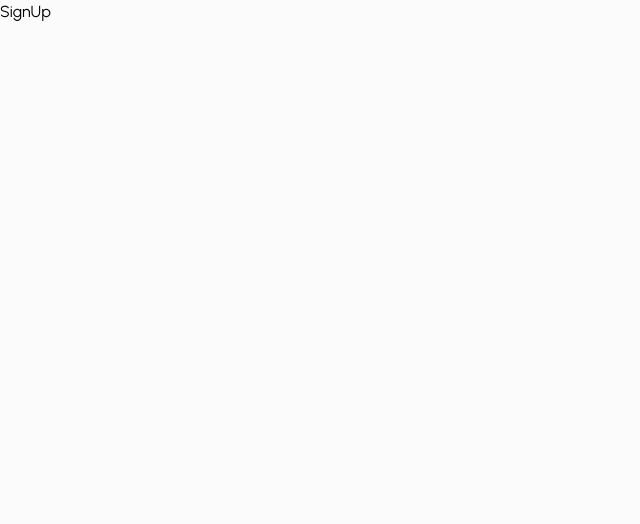
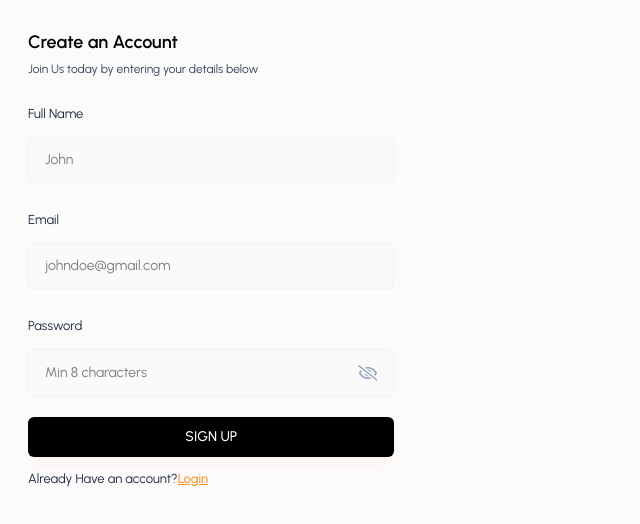
Before and after one commit to 10974-spec/interview, a React (Vite) app in the folder frontend/: page /signUp in a window 1280 px wide. Shown: the top 524 px of the page, without its empty margins (0-640 px from the left). Built offline with nearby package versions, Linux system fonts and the light colour scheme.

Commit message:
signup page

```diff
--- a/frontend/src/pages/Auth/Login.jsx
+++ b/frontend/src/pages/Auth/Login.jsx
@@ -24,7 +24,7 @@ const Login = ({setCurrentPage}) => {
       onChange={({target}) => setEmail(target.value)}
       label="Email Address"
       placeholder="example@example.com"
-      type="email"
+      type="text"
      />
      <Input
      value={password}
--- a/frontend/src/pages/Auth/SignUp.jsx
+++ b/frontend/src/pages/Auth/SignUp.jsx
@@ -1,9 +1,63 @@
-import React from 'react'
+import React, { useState } from 'react'
+import { useNavigate } from 'react-router-dom';
+import Input from '../../components/Inputs/Input';
 
-const SignUp = () => {
-  return (
-    <div>SignUp</div>
-  )
+const SignUp = ({setCurrentPage}) => {
+  const [profilePic, setProfilePic] = useState(null);
+  const [fullName, setFullName] = useState("");
+  const [email, setEmail] = useState("");
+  const [password, setPassword] = useState("");
+
+
+  const [error, setError] = useState(null);
+
+  const navigate = useNavigate();
+
+
+  // ***********HANDLE SIGNUP FORM SUBMIT***********//
+
+  const handleSignUp = async (e) =>{
+    e.preventDefault();
+
+  };
+
+
+  return <div className='w-[90vw] md:w-[33vw] p-7 flex flex-col justify-center'>
+    <h3 className='text-lg font-semibold text-black'>Create an Account</h3>
+    <p className="text-xs text-slate-700 mt-[5px] mb-6">Join Us today by entering your details below</p>
+
+    <form onSubmit={handleSignUp}>
+      <div className='grid grid-cols-1 md:grid-cols-1 gap-2'>
+          <Input
+          value={fullName}
+          onChange={({ target }) => setFullName(target.value)}
+          label ="Full Name"
+          placeholder='John'
+          type="text" />
+          <Input
+          value={email}
+          onChange={({ target }) => setEmail(target.value)}
+          label ="Email"
+          placeholder='johndoe@gmail.com'
+          type="text" />
+          <Input
+          value={password}
+          onChange={({ target }) => setPassword(target.value)}
+          label ="Password"
+          placeholder='Min 8 characters'
+          type="password" />
+      </div>
+      {error && <p className='text-red-500 text-xs pb-2.5'>{error}</p>}
+      <button type='submit' className='btn-primary'>SIGN UP</button>
+      <p className="text-[13px] text-slate-800 mt-3">Already Have an account?{""}
+        <button
+        onClick={()=> setCurrentPage("login")}
+         className="text-primary font-medium underline cursor-pointer">
+         Login
+        </button>
+         </p>
+    </form>
+  </div>
 }
 
 export default SignUp
```
